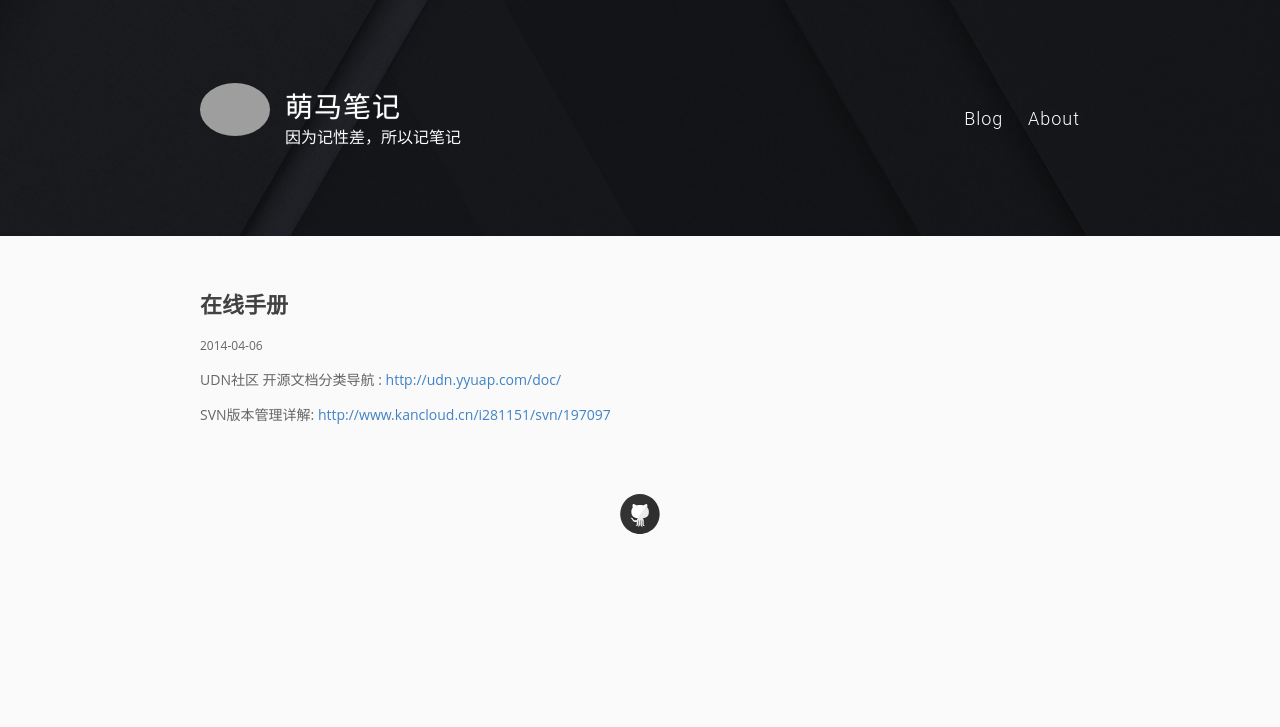
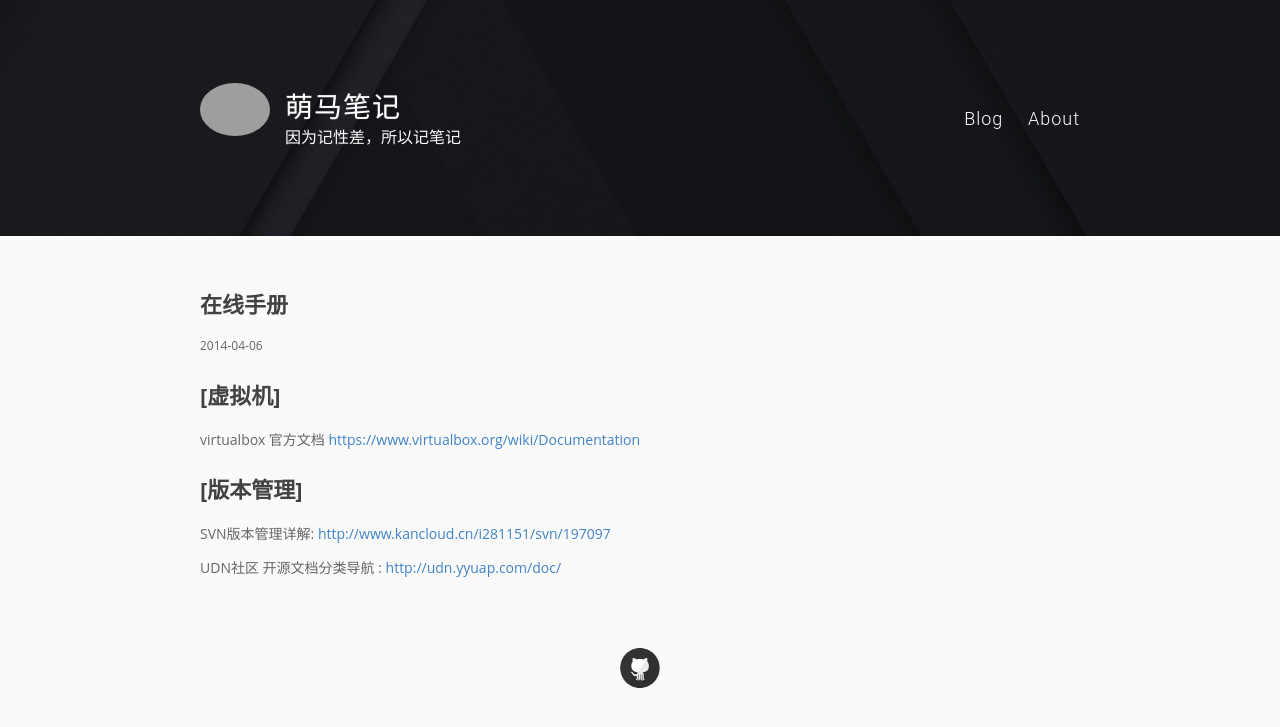
Before and after one commit to pingmalu/pingmalu.github.io, a Jekyll site: the page built from _posts/2014-04-06-welcome-to-jekyll.md, in a window 1280 px wide. Shown: the top 727 px of the page. Built offline with Jekyll 4.4.1, drawn with Linux system fonts in a browser that asks for light colours; nearby versions of some CDN libraries; grey boxes are pictures that could not be loaded.

Commit message:
'update'

```diff
--- a/_posts/2014-04-06-welcome-to-jekyll.md
+++ b/_posts/2014-04-06-welcome-to-jekyll.md
@@ -3,6 +3,14 @@ layout: post
 title:  "在线手册"
 ---
 
-UDN社区 开源文档分类导航 : [http://udn.yyuap.com/doc/](http://udn.yyuap.com/doc/)
+# [虚拟机]
+
+virtualbox 官方文档 [https://www.virtualbox.org/wiki/Documentation](https://www.virtualbox.org/wiki/Documentation)
+
+# [版本管理]
 
 SVN版本管理详解: [http://www.kancloud.cn/i281151/svn/197097](http://www.kancloud.cn/i281151/svn/197097)
+
+
+
+UDN社区 开源文档分类导航 : [http://udn.yyuap.com/doc/](http://udn.yyuap.com/doc/)
```
